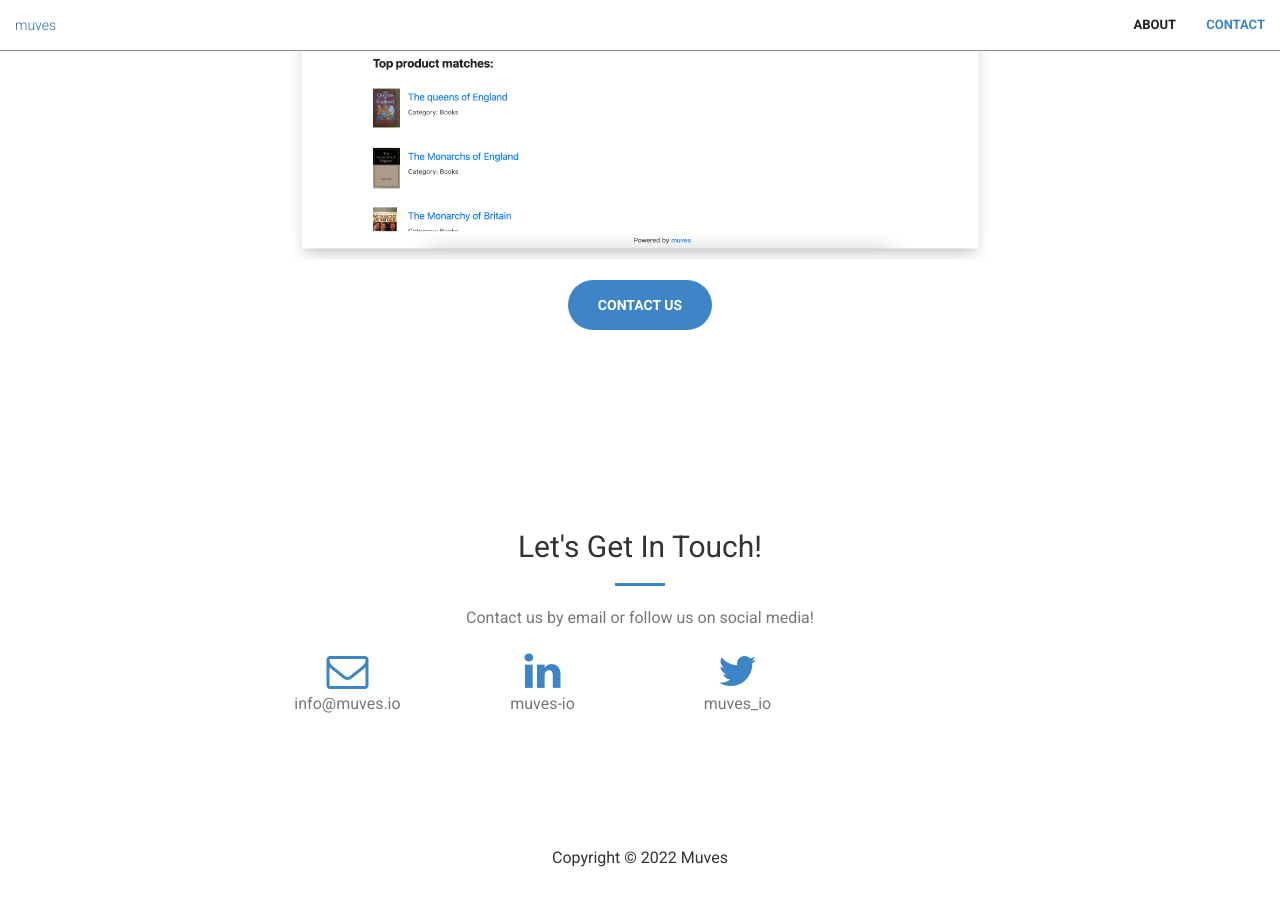
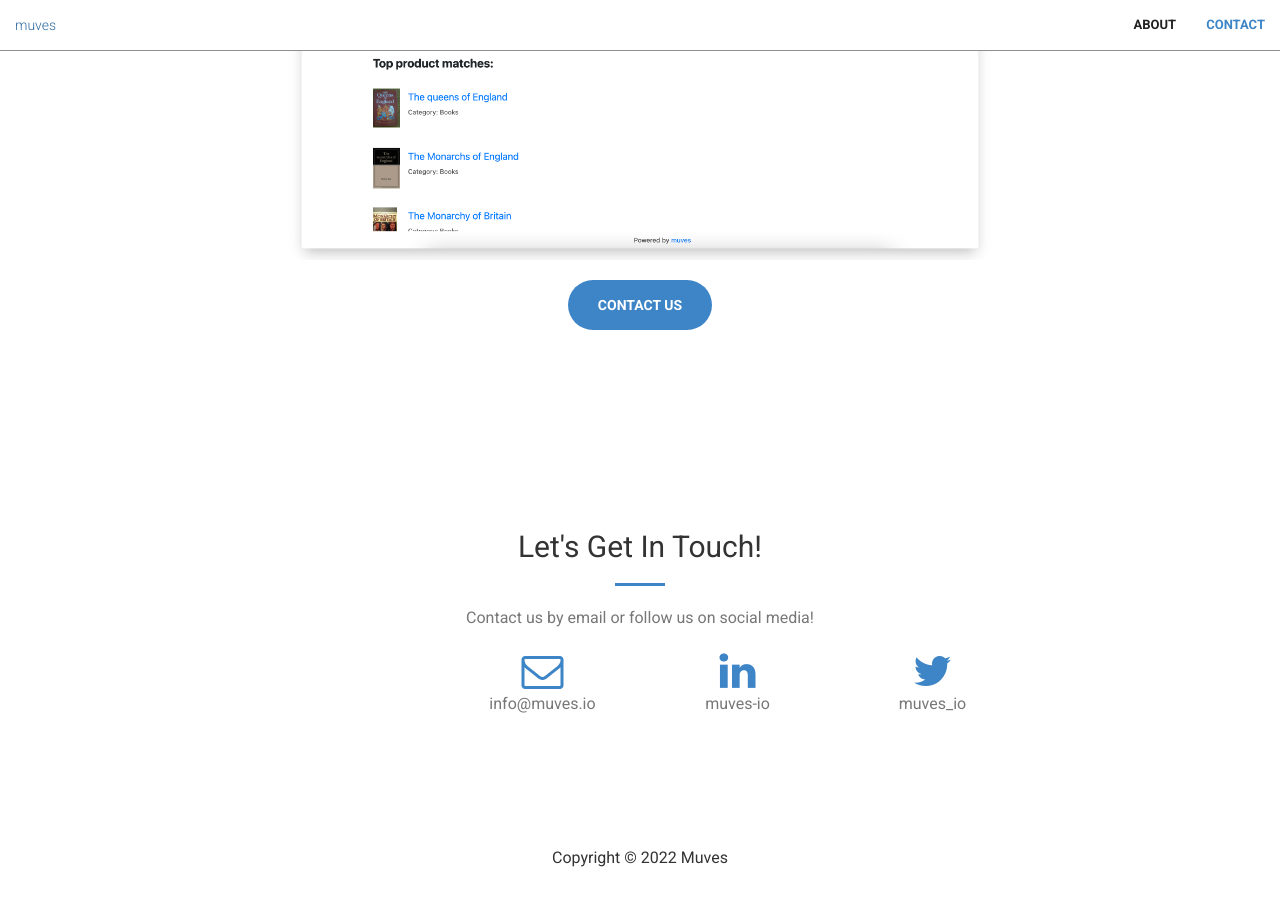
Before and after one commit to muvesio/muves.io, a Jekyll site: the page built from index.html, in a window 1280 px wide and 900 px high, scrolled down 1252 px. Built offline with Jekyll 4.4.1, drawn with Linux system fonts in a browser that asks for light colours.

Commit message:
updated contacts

```diff
--- a/_includes/contact.html
+++ b/_includes/contact.html
@@ -10,7 +10,7 @@
     </div>
     <div class="container">
         <div class="row">
-            <div class="col-lg-2 col-md-6 col-lg-offset-2 text-center">
+            <div class="col-lg-2 col-md-6 col-lg-offset-4 text-center">
                 <a href="mailto:{{ site.email }}">
                 <i class="fa fa-envelope-o fa-3x wow bounceIn text-primary" data-wow-delay=".1s"></i>
                  <p class="text-muted">{{ site.email }}</p>
```
